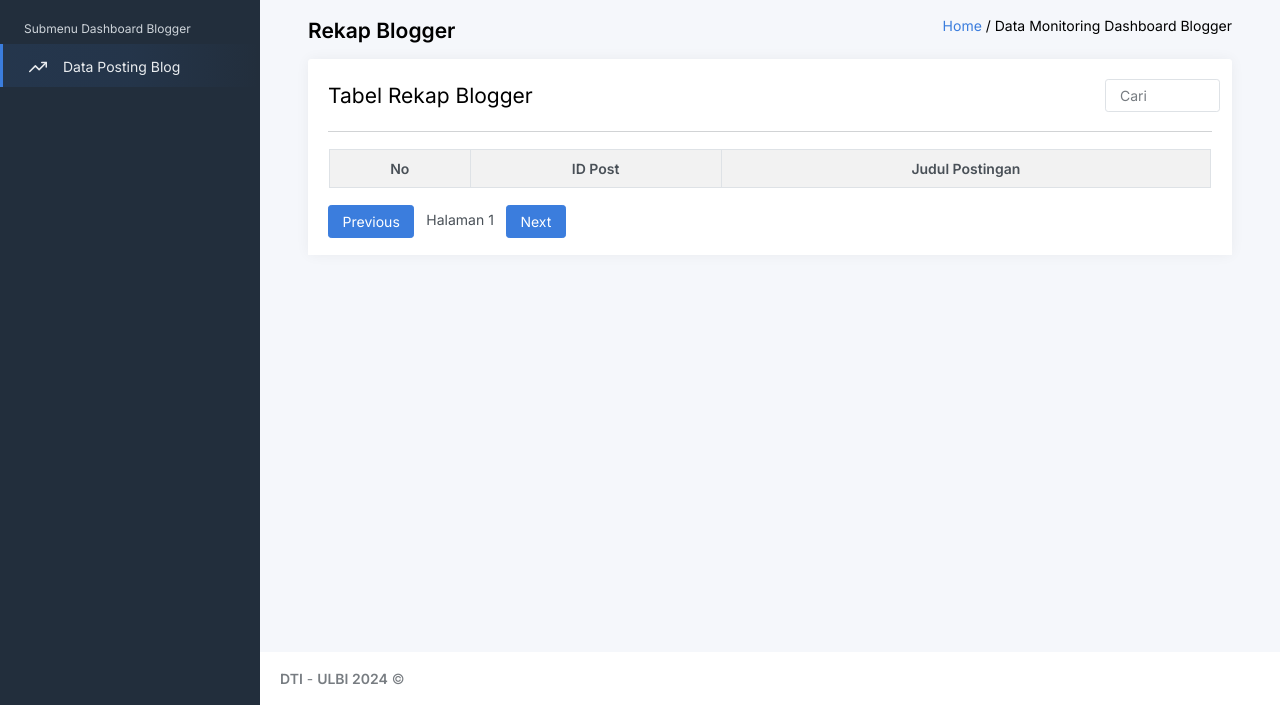
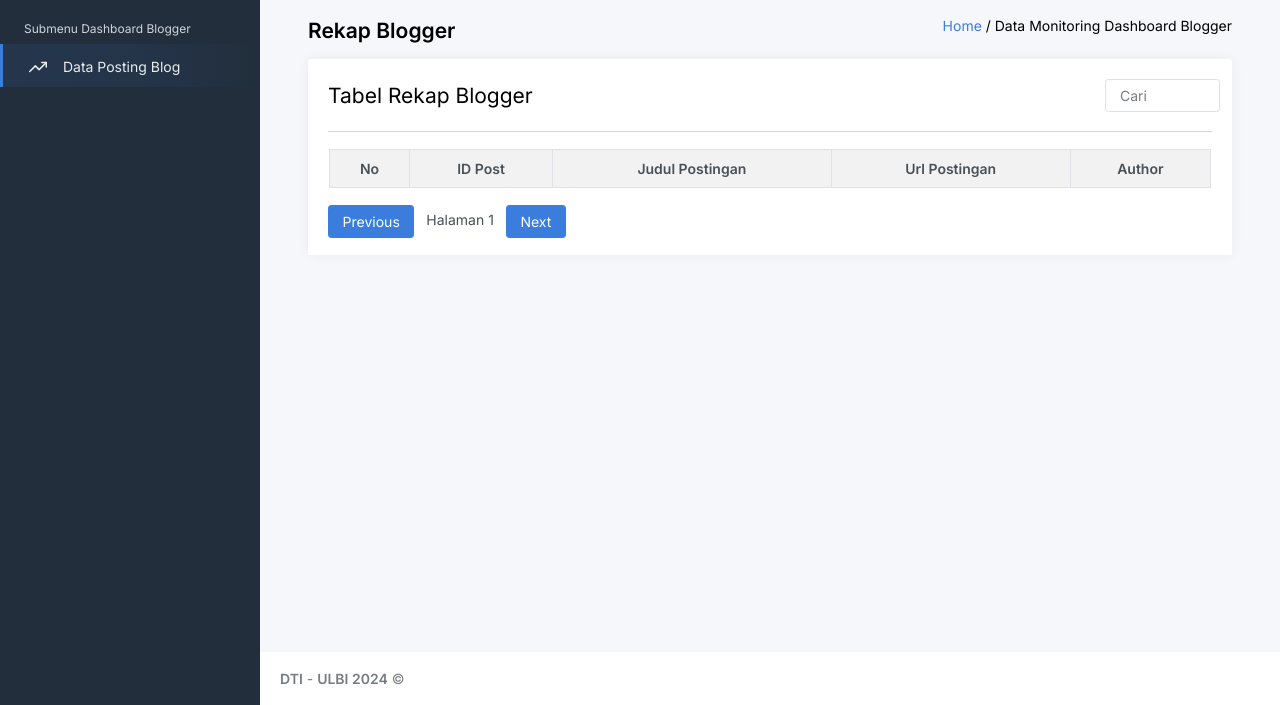
Before and after one commit to uiteung/dashboard_blog, a website: page index.html in a window 1280 px wide. Shown: the part 95-800 px from the top of the page. Drawn offline with Linux system fonts and the light colour scheme.

Commit message:
feat(index): tambah kolom tabel url dan author

```diff
--- a/index.html
+++ b/index.html
@@ -146,6 +146,8 @@
 													<th>No</th>
 													<th>ID Post</th>
 													<th>Judul Postingan</th>
+													<th>Url Postingan</th>
+													<th>Author</th>
 												</tr>
 											</thead>
 
```
